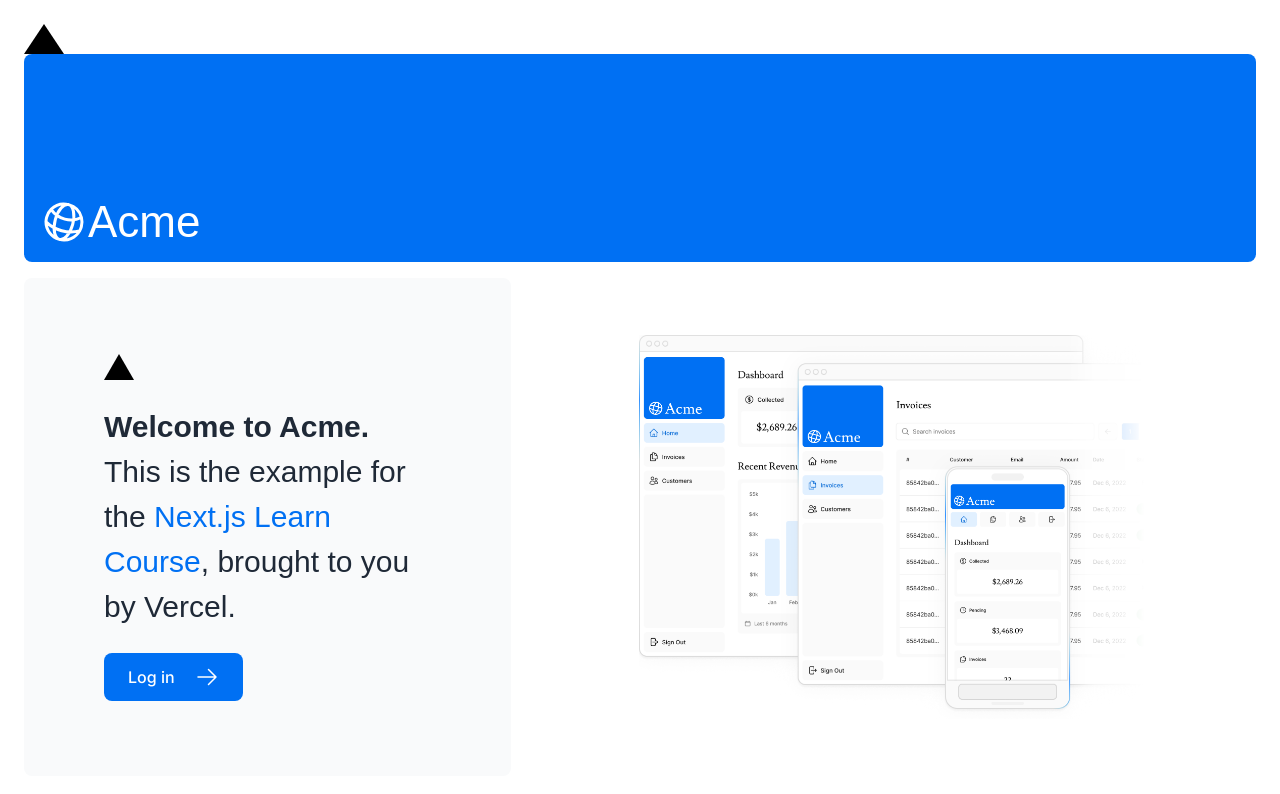
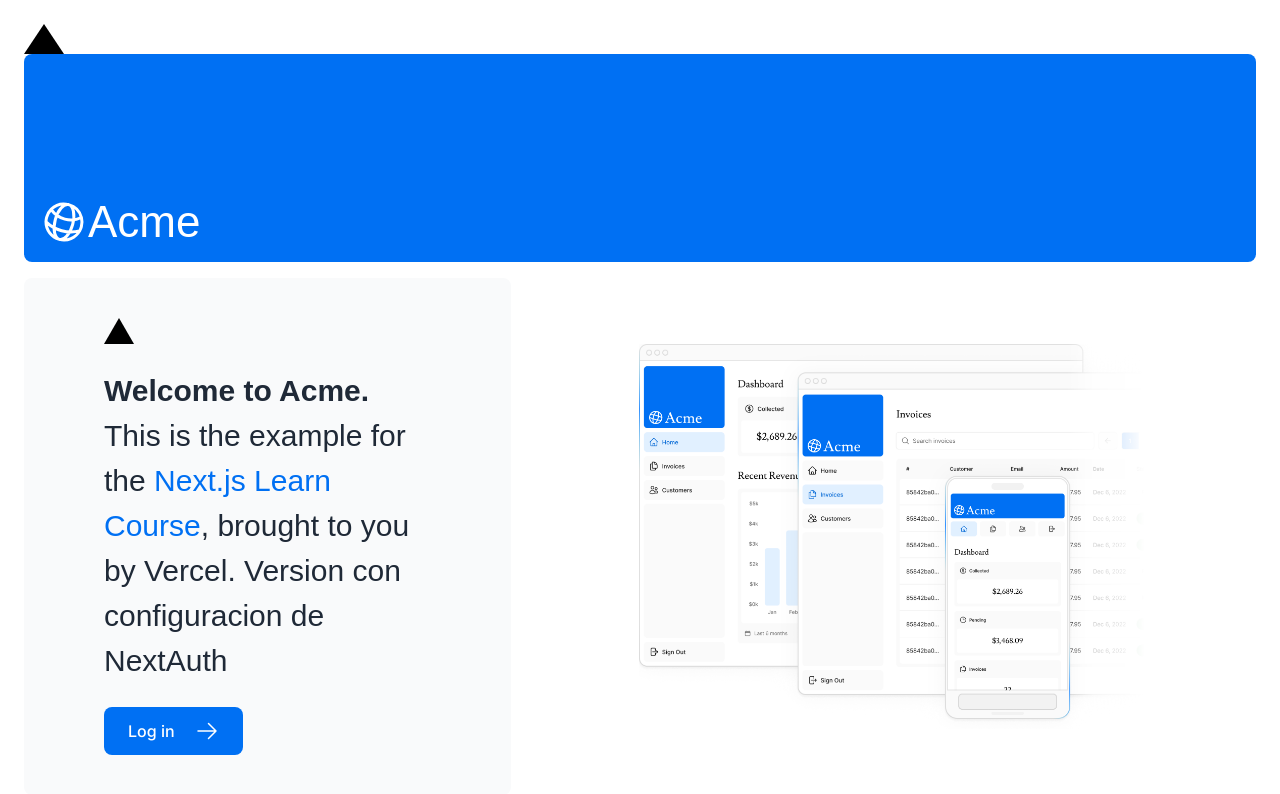
Before and after one commit to JennSauceda/nextjs-dashboard, a Next.js app: page / in a window 1280 px wide. Shown: the top 794 px of the page. Built offline with nearby package versions, Linux system fonts and the light colour scheme; a web font is replaced by a local one.

Commit message:
version con configuracion

```diff
--- a/app/page.tsx
+++ b/app/page.tsx
@@ -22,7 +22,7 @@
             <a href="https://nextjs.org/learn/" className="text-blue-500">
               Next.js Learn Course
             </a>
-            , brought to you by Vercel.
+            , brought to you by Vercel. Version con configuracion de NextAuth
           </p>
           <Link
             href="/login"
```
